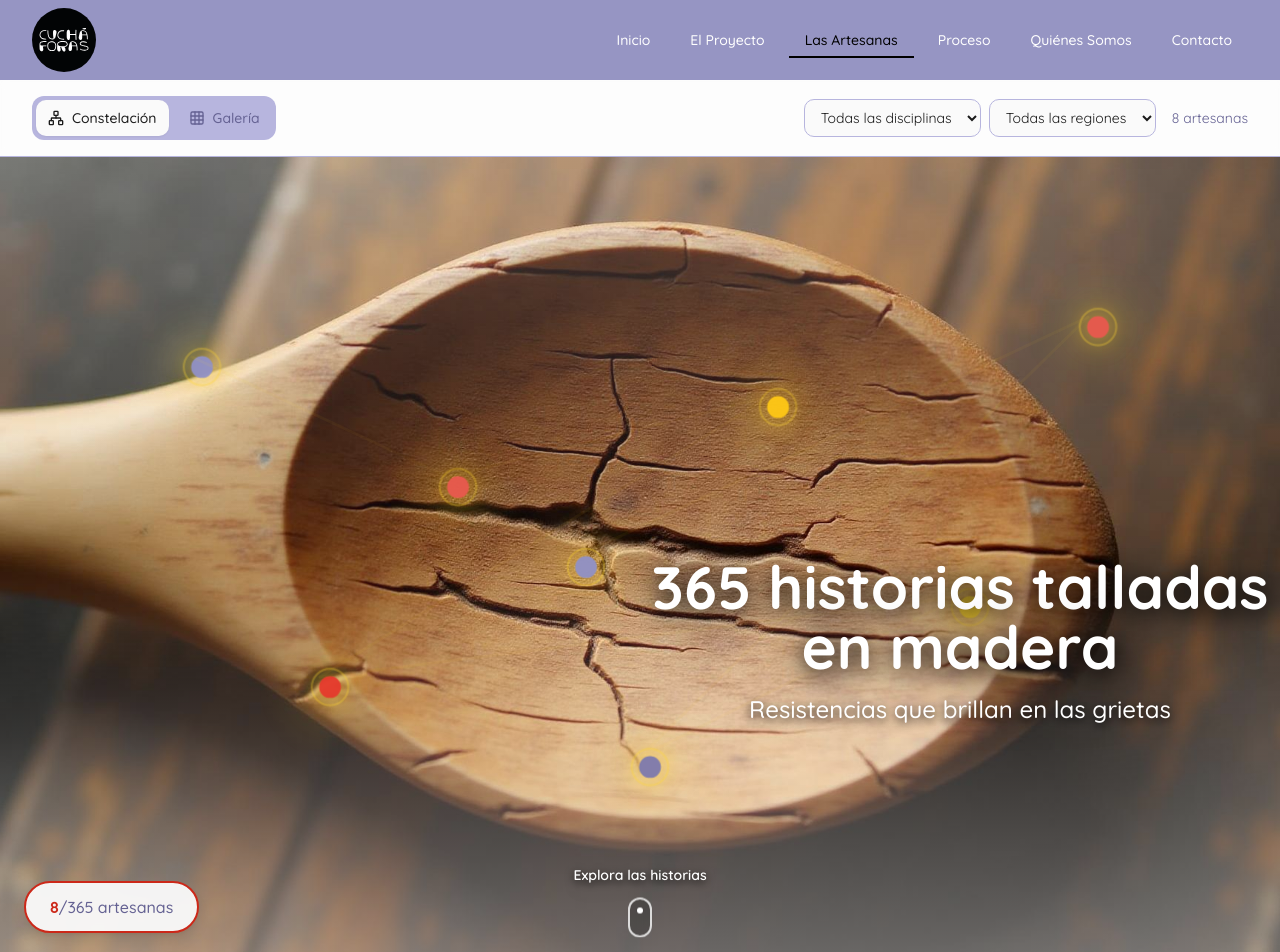
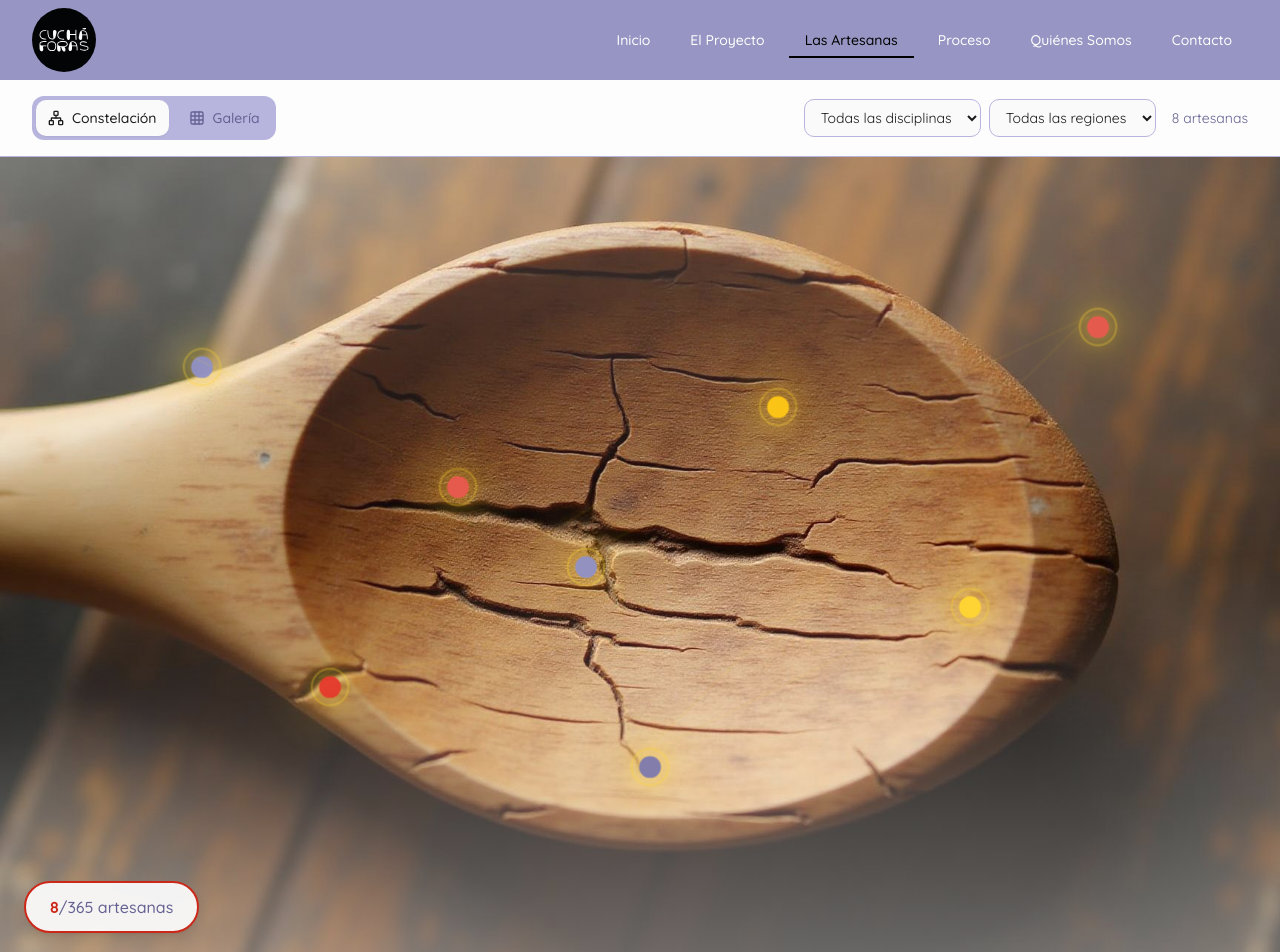
Before and after one commit to retrovertigo1981/proyectoCuchaforas, a React (Vite) app: page /artesanas in a window 1280 px wide. Shown: the top 952 px of the page. Built offline with nearby package versions, Linux system fonts and the light colour scheme.

Commit message:
- Se elimina textos no necesarios en componente Constellation

```diff
--- a/src/components/Costellation.tsx
+++ b/src/components/Costellation.tsx
@@ -89,7 +89,7 @@ export const Constellation = () => {
         </svg>
 
         {/* Title overlay */}
-        <motion.div
+        {/* <motion.div
           initial={{ opacity: 0, y: 30 }}
           animate={{ opacity: 1, y: 0 }}
           transition={{ delay: 0.5, duration: 0.8 }}
@@ -110,7 +110,7 @@ export const Constellation = () => {
           >
             Resistencias que brillan en las grietas
           </p>
-        </motion.div>
+        </motion.div> */}
 
         {/* Progress badge */}
         <motion.div
@@ -126,7 +126,7 @@ export const Constellation = () => {
         </motion.div>
 
         {/* Scroll indicator */}
-        <motion.div
+        {/* <motion.div
           initial={{ opacity: 0 }}
           animate={{ opacity: 1 }}
           transition={{ delay: 1.5, duration: 0.8 }}
@@ -145,7 +145,7 @@ export const Constellation = () => {
           >
             <div className="w-1.5 h-1.5 rounded-full bg-white" />
           </motion.div>
-        </motion.div>
+        </motion.div> */}
       </div>
 
       {/* Modal */}
```
